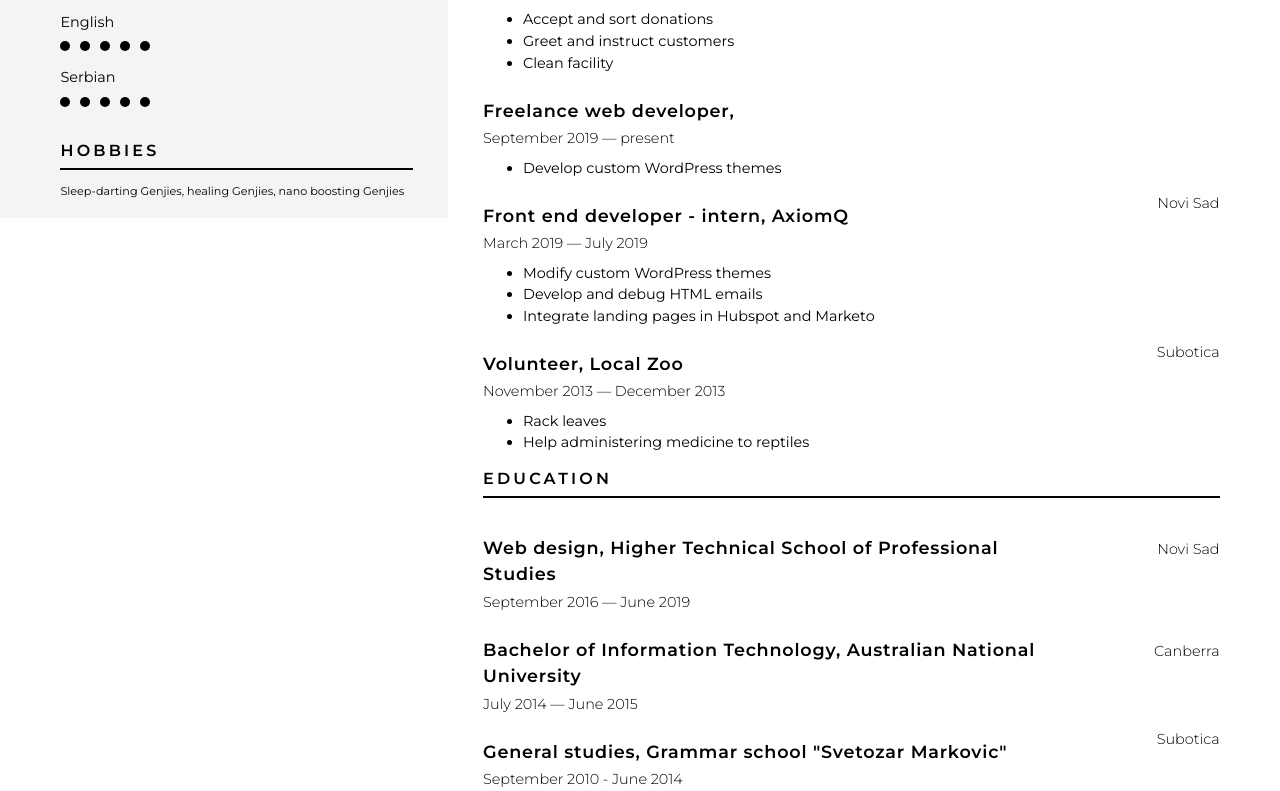
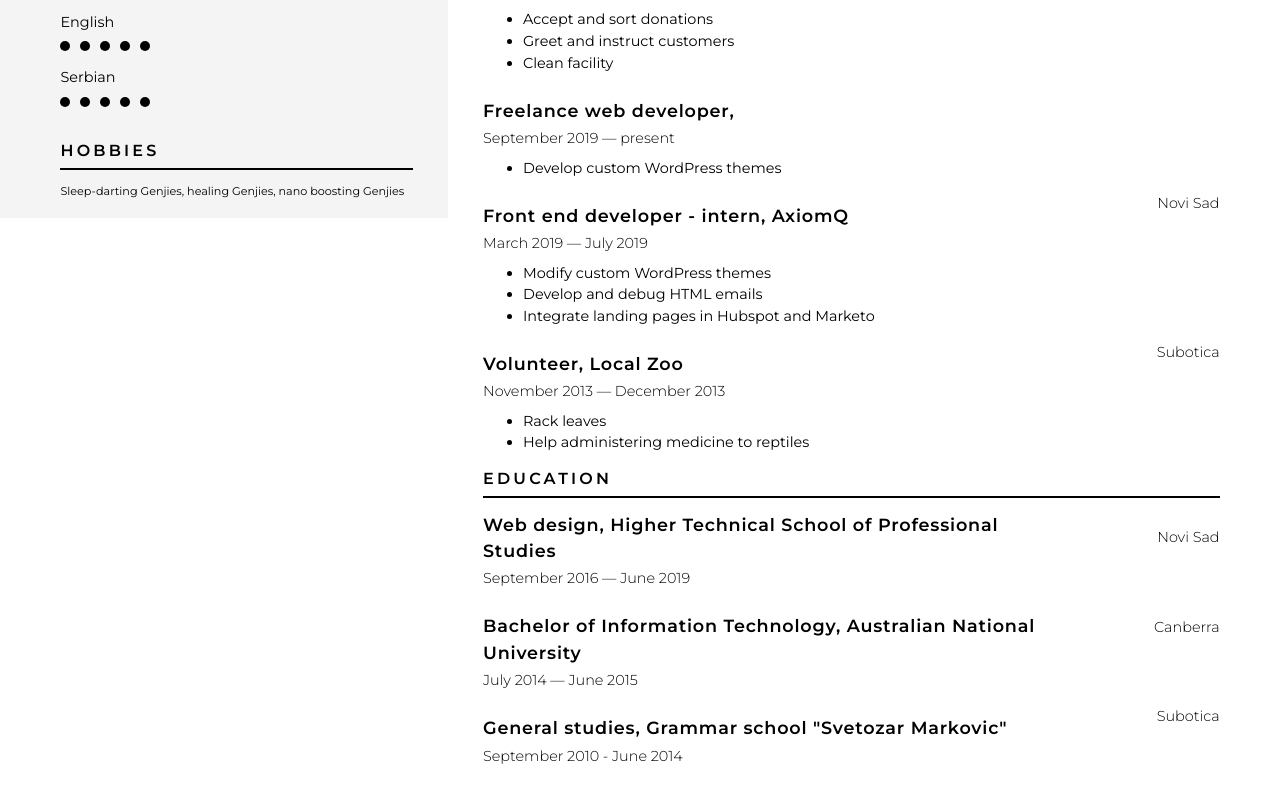
Before and after one commit to luka-bacic/cv-builder, a Vue app: page / in a window 1280 px wide. Shown: the part 582-1373 px from the top of the page. After the commit the page ends 1349 px from the top, so only its background shows below. Built offline with nearby package versions, Linux system fonts and the light colour scheme.

Commit message:
remove top margin if first item

```diff
--- a/src/components/content/Education.vue
+++ b/src/components/content/Education.vue
@@ -1,15 +1,18 @@
 <template>
   <div class="education">
     <h2>Education</h2>
-    <div v-for="(item, i) in schools" :key="i">
+
+    <div v-for="(item, i) in schools" :key="i" class="education__school">
       <div class="education__top">
         <h4 class="education__degree">
           {{ item.degree }}, {{ item.institution }}
         </h4>
+
         <div class="education__city">
           {{ item.city }}
         </div>
       </div>
+
       <div class="education__date">
         {{ item.date }}
       </div>
@@ -30,9 +33,11 @@ export default {
 
 <style lang="scss" scoped>
 .education {
-  &:first-of-type {
-    h4 {
-      margin-top: 0;
+  &__school {
+    &:first-of-type {
+      h4 {
+        margin-top: 0;
+      }
     }
   }
 
```
